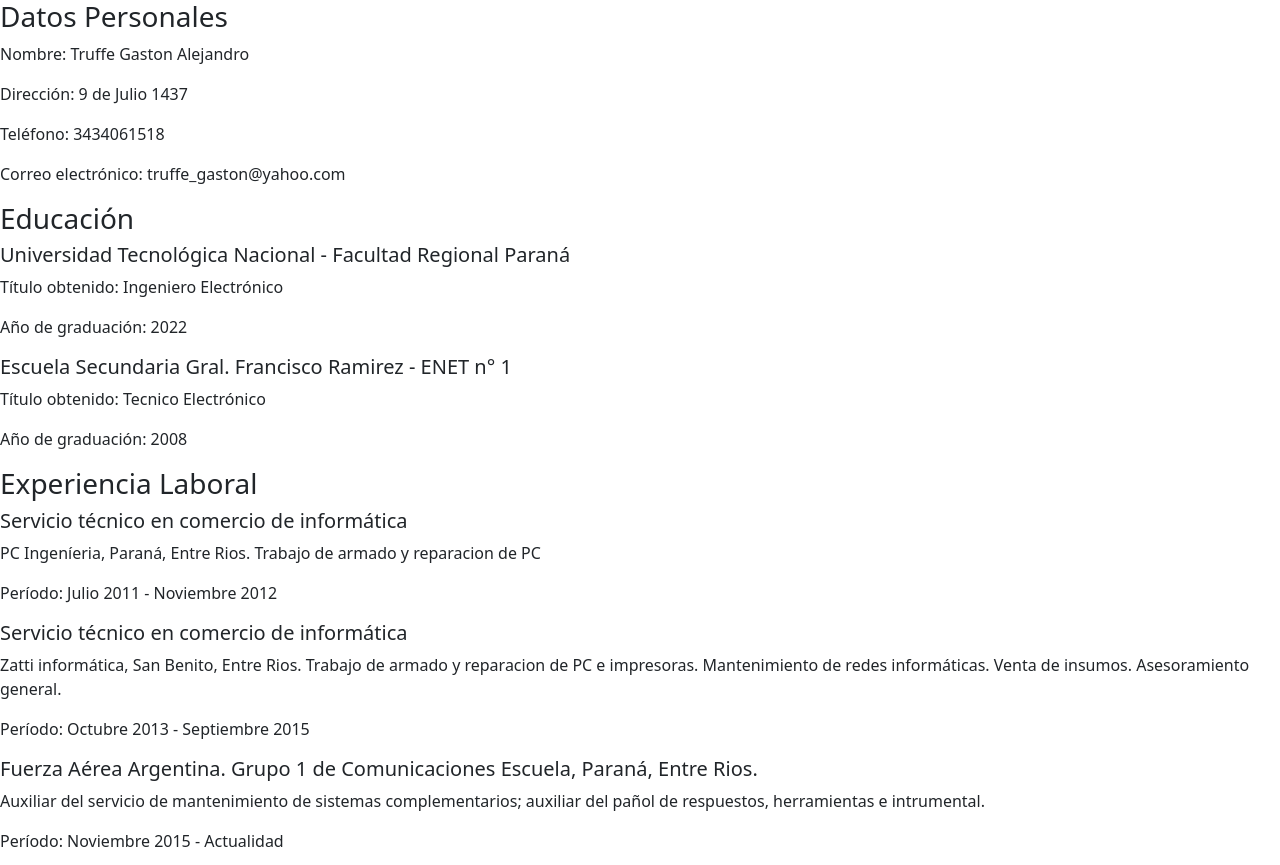
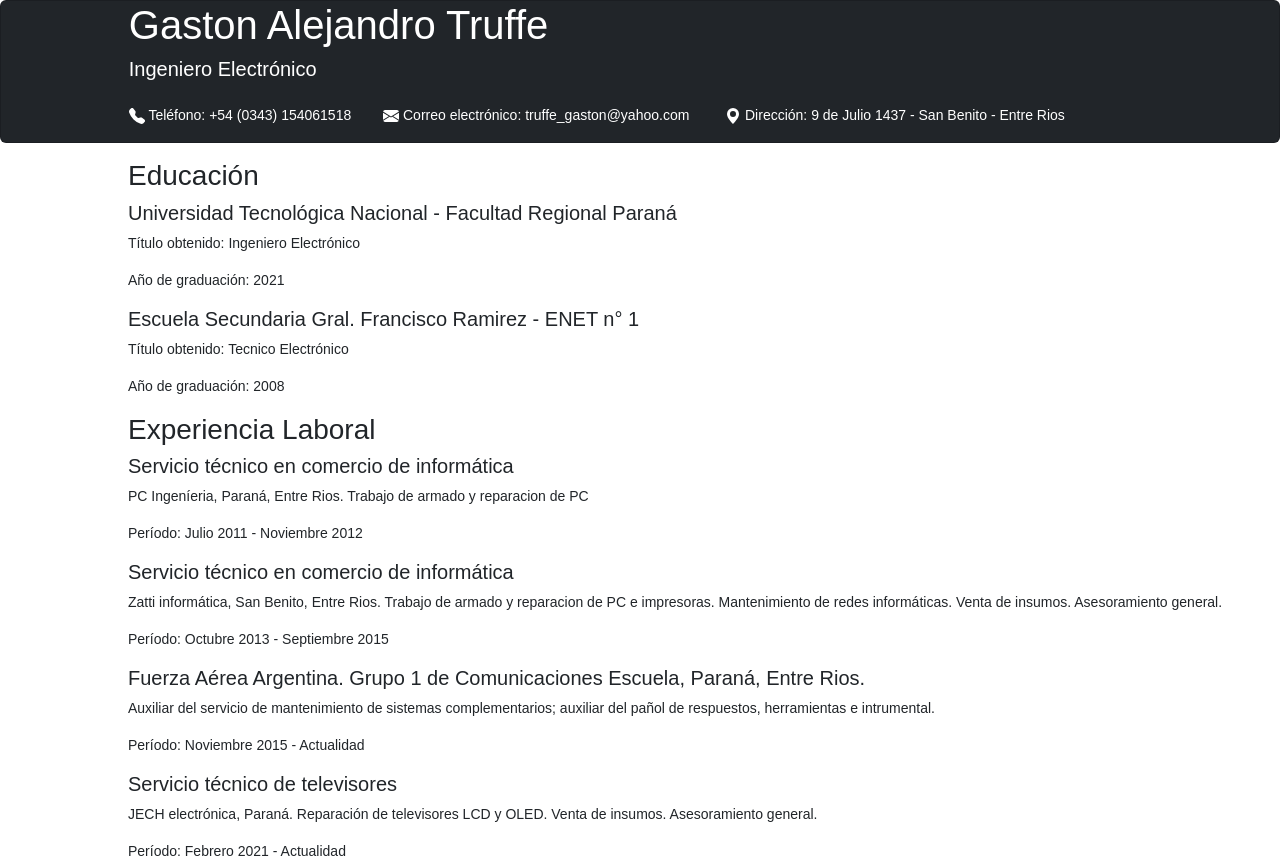
Before and after one commit to TON831/repo_cv, a plain HTML site: page index.html in a window 1280 px wide. Shown: the top 865 px of the page. Drawn offline with nearby package versions, Linux system fonts and the light colour scheme.

Commit message:
2-se comenzo a dar estilo al encabezado

```diff
--- /dev/null
+++ b/css/estilos.css
@@ -0,0 +1,8 @@
+p,h1,h2,h3,h5{
+    margin-left:10%
+}
+
+body {
+    font-family: 'Work Sans', sans-serif;
+    font-size: 14px;
+  }
--- a/index.html
+++ b/index.html
@@ -6,17 +6,33 @@
     <meta name="viewport" content="width=device-width, initial-scale=1.0">
     <title>Proyecto CV</title>
     <link href="https://cdn.jsdelivr.net/npm/bootstrap@5.3.0-alpha1/dist/css/bootstrap.min.css" rel="stylesheet" integrity="sha384-GLhlTQ8iRABdZLl6O3oVMWSktQOp6b7In1Zl3/Jr59b6EGGoI1aFkw7cmDA6j6gD" crossorigin="anonymous">
+    <link rel="stylesheet" href="css/estilos.css">
+    <link rel="stylesheet" href="https://fonts.googleapis.com/css?family=Tangerine">
 </head>
 <body>
-    <h3>Datos Personales</h3>
-    <p>Nombre: Truffe Gaston Alejandro</p>
-    <p>Dirección: 9 de Julio 1437</p>
-    <p>Teléfono: 3434061518</p>
-    <p>Correo electrónico: truffe_gaston@yahoo.com</p>
+    <div class="card text-white bg-dark mb-3">
+        <h1>Gaston Alejandro Truffe</h1>
+        <h5>Ingeniero Electrónico</h5>
+        <p></p>
+        <p>
+            <svg xmlns="http://www.w3.org/2000/svg" width="16" height="16" fill="currentColor" class="bi bi-telephone-fill" viewBox="0 0 16 16">
+                <path fill-rule="evenodd" d="M1.885.511a1.745 1.745 0 0 1 2.61.163L6.29 2.98c.329.423.445.974.315 1.494l-.547 2.19a.678.678 0 0 0 .178.643l2.457 2.457a.678.678 0 0 0 .644.178l2.189-.547a1.745 1.745 0 0 1 1.494.315l2.306 1.794c.829.645.905 1.87.163 2.611l-1.034 1.034c-.74.74-1.846 1.065-2.877.702a18.634 18.634 0 0 1-7.01-4.42 18.634 18.634 0 0 1-4.42-7.009c-.362-1.03-.037-2.137.703-2.877L1.885.511z"/>
+              </svg>
+           Teléfono: +54 (0343) 154061518&emsp;&emsp;
+           <svg xmlns="http://www.w3.org/2000/svg" width="16" height="16" fill="currentColor" class="bi bi-envelope-fill" viewBox="0 0 16 16">
+            <path d="M.05 3.555A2 2 0 0 1 2 2h12a2 2 0 0 1 1.95 1.555L8 8.414.05 3.555ZM0 4.697v7.104l5.803-3.558L0 4.697ZM6.761 8.83l-6.57 4.027A2 2 0 0 0 2 14h12a2 2 0 0 0 1.808-1.144l-6.57-4.027L8 9.586l-1.239-.757Zm3.436-.586L16 11.801V4.697l-5.803 3.546Z"/>
+          </svg>
+          Correo electrónico: truffe_gaston@yahoo.com &emsp;&emsp;
+          <svg xmlns="http://www.w3.org/2000/svg" width="16" height="16" fill="currentColor" class="bi bi-geo-alt-fill" viewBox="0 0 16 16">
+            <path d="M8 16s6-5.686 6-10A6 6 0 0 0 2 6c0 4.314 6 10 6 10zm0-7a3 3 0 1 1 0-6 3 3 0 0 1 0 6z"/>
+          </svg>
+          Dirección: 9 de Julio 1437 - San Benito - Entre Rios
+        </p>
+    </div>
     <h3>Educación</h3>
     <h5>Universidad Tecnológica Nacional - Facultad Regional Paraná</h5>
     <p>Título obtenido: Ingeniero Electrónico</p>
-    <p>Año de graduación: 2022</p>
+    <p>Año de graduación: 2021</p>
     <h5>Escuela Secundaria Gral. Francisco Ramirez - ENET n° 1</h5>
     <p>Título obtenido: Tecnico Electrónico</p>
     <p>Año de graduación: 2008</p>
```
